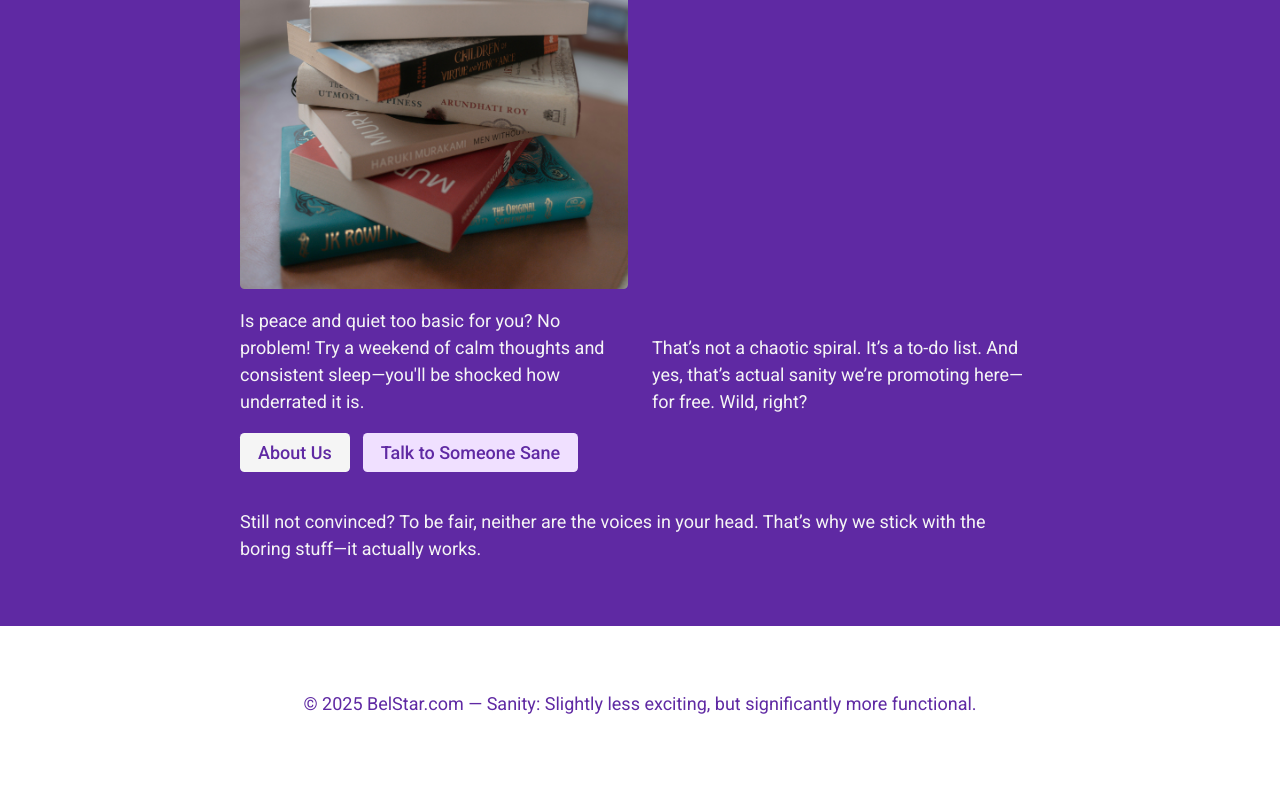
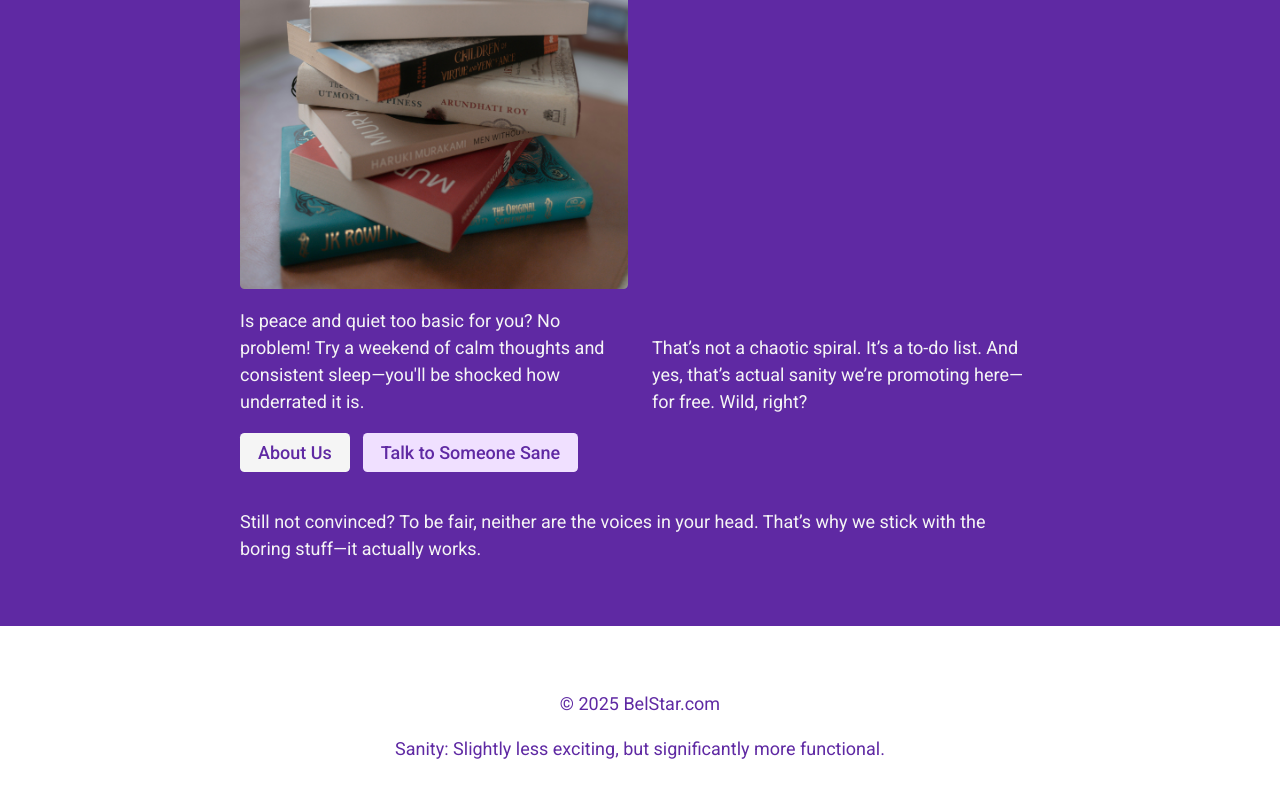
Before and after one commit to thyivana/sanity.-response, a website built with Vite: page index.html in a window 1280 px wide. Shown: the part 1974-2772 px from the top of the page. Built offline with nearby package versions, Linux system fonts and the light colour scheme; files whose address does not match are found by name.

Commit message:
Update index.html

```diff
--- a/index.html
+++ b/index.html
@@ -58,5 +58,6 @@
 </section>
 
 <footer>
-	<p>&copy; 2025 BelStar.com — Sanity: Slightly less exciting, but significantly more functional.</p>
+	<p>&copy; 2025 BelStar.com</p>
+	<p>Sanity: Slightly less exciting, but significantly more functional.</p>
 </footer>
```
